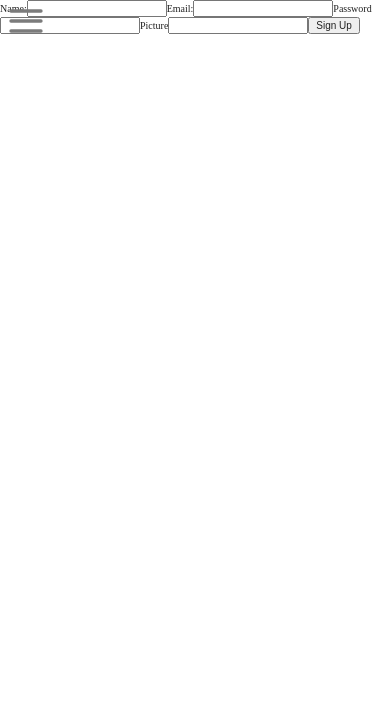
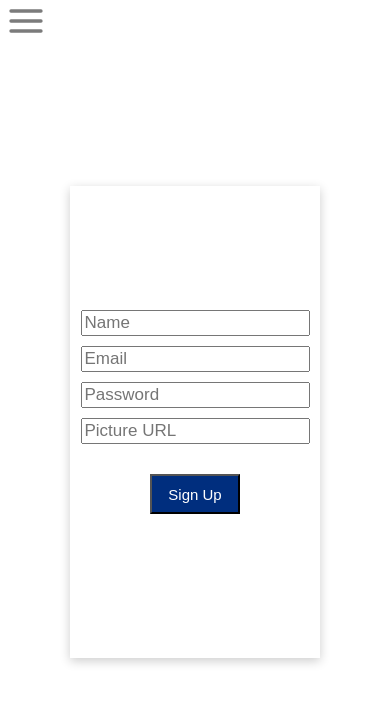
Before and after one commit to mnebot86/TheBarbershop, a React (Create React App) app in the folder client/: page /signup in a window 390 px wide. Shown: the top 704 px of the page. Built offline with nearby package versions, Linux system fonts and the light colour scheme; no server answers.

Commit message:
styled log in screen

```diff
--- a/client/src/screens/Detail/Detail.css
+++ b/client/src/screens/Detail/Detail.css
@@ -38,7 +38,7 @@ img {
 
 }
 
-.details-btn details-button {
+.details-btn button {
   background: #002E7E;
   color: #ffff;
   font-size: 3rem;
--- a/client/src/screens/Home/Home.jsx
+++ b/client/src/screens/Home/Home.jsx
@@ -7,7 +7,7 @@ const Home = (props) => {
       <div className="homeBg">
         <div className="home-wordBg">
           <p className="home-word-wrap">
-            <span>TheBarberShop...</span>is your one shop stop, for the freshes hair style and
+            <span>TheBarberShop</span>is your one shop stop, for the freshes hair style and
             cuts.
           </p>
         </div>
--- a/client/src/screens/SignIn/SignIn.css
+++ b/client/src/screens/SignIn/SignIn.css
@@ -0,0 +1,158 @@
+.sign-in {
+  display: flex;
+  min-width: 100vw;
+  min-height: 100vh;
+  justify-content: center;
+  align-items: center;
+}
+
+.sign-in-form {
+  display: flex;
+  flex-direction: column;
+  width: 80vw;
+  height: 80vh;
+  justify-content: center;
+  align-items: center;
+}
+
+.sign-in-inner {
+  box-shadow: 0 3px 10px rgb(0 0 0 / 0.2);
+  display: flex;
+  flex-direction: column;
+  justify-content: center;
+  align-items: center;
+  width: 80%;
+  height: 80%;
+}
+
+.sign-in-inputs {
+  font-size: 2vw;
+  margin-bottom: 1rem;
+}
+
+.sign-in-form button {
+  margin: 2rem 0;
+  width: 16rem;
+  height: 6rem;
+  font-size: 2rem;
+  color: #fff;
+  background: #002e7e;
+}
+
+@media screen and (max-width: 1200px) {
+  .sign-in-form {
+    display: flex;
+    flex-direction: column;
+    width: 80vw;
+    height: 80vh;
+    justify-content: center;
+    align-items: center;
+  }
+
+  .sign-in-inner {
+    display: flex;
+    flex-direction: column;
+    justify-content: center;
+    align-items: center;
+    min-width: 176px;
+    min-height: 300px;
+    width: 70%;
+    height: 70%;
+  }
+
+  .sign-in-form button {
+    margin: 2rem 0;
+    width: 16rem;
+    height: 6rem;
+    font-size: 2rem;
+    color: #fff;
+    background: #002e7e;
+  }
+}
+@media screen and (max-width: 1024px) {
+  .sign-in-form {
+    display: flex;
+    flex-direction: column;
+    width: 80vw;
+    height: 80vh;
+    justify-content: center;
+    align-items: center;
+  }
+
+  .sign-in-inner {
+    display: flex;
+    flex-direction: column;
+    justify-content: center;
+    align-items: center;
+    min-width: 176px;
+    min-height: 300px;
+    width: 70%;
+  }
+
+  .sign-in-form button {
+    margin: 2rem 0;
+    font-size: 2rem;
+    color: #fff;
+    background: #002e7e;
+  }
+}
+@media screen and (max-width: 768px) {
+  .sign-in-form {
+    display: flex;
+    flex-direction: column;
+    width: 80vw;
+    height: 80vh;
+    justify-content: center;
+    align-items: center;
+  }
+
+  .sign-in-inner {
+    display: flex;
+    flex-direction: column;
+    justify-content: center;
+    align-items: center;
+    width: 80%;
+  }
+
+  .sign-in-form button {
+    margin: 2rem 0;
+    width: 13rem;
+    height: 6rem;
+    font-size: 1.5rem;
+    color: #fff;
+    background: #002e7e;
+  }
+}
+@media screen and (max-width: 480px) {
+  .sign-in-form {
+    display: flex;
+    flex-direction: column;
+    width: 80vw;
+    min-width: 260px;
+    height: 80vh;
+    justify-content: center;
+    align-items: center;
+  }
+
+  .sign-in-inner {
+    display: flex;
+    flex-direction: column;
+    justify-content: center;
+    align-items: center;
+    min-width: 195px;
+    min-height: 300px;
+  }
+
+  .sign-in-inputs {
+    font-size: 1.7rem;
+  }
+
+  .sign-in-form button {
+    margin: 2rem 0;
+    width: 9rem;
+    height: 4rem;
+    font-size: 1.5rem;
+    color: #fff;
+    background: #002e7e;
+  }
+}
--- a/client/src/screens/SignIn/SignIn.jsx
+++ b/client/src/screens/SignIn/SignIn.jsx
@@ -1,7 +1,8 @@
 import { useHistory } from "react-router-dom";
 import { login } from "../../services/clients";
 import { useState } from "react";
-
+import Layout from "../../components/Layout/Layout";
+import "./SignIn.css";
 const SignIn = (props) => {
   const history = useHistory();
 
@@ -27,18 +28,22 @@ const SignIn = (props) => {
 
   const { email, password } = form;
   return (
-    <div>
-      <form onSubmit={onSignIn}>
-        <label htmlFor="email">Email:</label>
+    <div className="sign-in">
+      <Layout>
+        <form className="sign-in-form" onSubmit={onSignIn}>
+          <div className="sign-in-inner">
             <input
+              className="sign-up-inputs"
+              placeholder="Email"
               type="email"
               id="email"
               value={email}
               name="email"
               onChange={handleChange}
             />
-        <label htmlFor="password">Password</label>
             <input
+              className="sign-up-inputs"
+              placeholder="Password"
               type="password"
               id="password"
               value={password}
@@ -46,7 +51,9 @@ const SignIn = (props) => {
               onChange={handleChange}
             />
             <button type="submit">Sign In</button>
+          </div>
         </form>
+      </Layout>
     </div>
   );
 };
--- a/client/src/screens/SignUp/SignUp.css
+++ b/client/src/screens/SignUp/SignUp.css
@@ -0,0 +1,158 @@
+.sign-up {
+  display: flex;
+  min-width: 100vw;
+  min-height: 100vh;
+  justify-content: center;
+  align-items: center;
+}
+
+.sign-up-form {
+  display: flex;
+  flex-direction: column;
+  width: 80vw;
+  height: 80vh;
+  justify-content: center;
+  align-items: center;
+}
+
+.sign-up-inner {
+  box-shadow: 0 3px 10px rgb(0 0 0 / 0.2);
+  display: flex;
+  flex-direction: column;
+  justify-content: center;
+  align-items: center;
+  width: 80%;
+  height: 80%;
+}
+
+.sign-up-inputs {
+  font-size: 2vw;
+  margin-bottom: 1rem;
+}
+
+.sign-up-form button {
+  margin: 2rem 0;
+  width: 16rem;
+  height: 6rem;
+  font-size: 2rem;
+  color: #fff;
+  background: #002e7e;
+}
+
+@media screen and (max-width: 1200px) {
+  .sign-up-form {
+    display: flex;
+    flex-direction: column;
+    width: 80vw;
+    height: 80vh;
+    justify-content: center;
+    align-items: center;
+  }
+
+  .sign-up-inner {
+    display: flex;
+    flex-direction: column;
+    justify-content: center;
+    align-items: center;
+    min-width: 176px;
+    min-height: 300px;
+    width: 70%;
+    height: 70%;
+  }
+
+  .sign-up-form button {
+    margin: 2rem 0;
+    width: 16rem;
+    height: 6rem;
+    font-size: 2rem;
+    color: #fff;
+    background: #002e7e;
+  }
+}
+@media screen and (max-width: 1024px) {
+  .sign-up-form {
+    display: flex;
+    flex-direction: column;
+    width: 80vw;
+    height: 80vh;
+    justify-content: center;
+    align-items: center;
+  }
+
+  .sign-up-inner {
+    display: flex;
+    flex-direction: column;
+    justify-content: center;
+    align-items: center;
+    min-width: 176px;
+    min-height: 300px;
+    width: 70%;
+  }
+
+  .sign-up-form button {
+    margin: 2rem 0;
+    font-size: 2rem;
+    color: #fff;
+    background: #002e7e;
+  }
+}
+@media screen and (max-width: 768px) {
+  .sign-up-form {
+    display: flex;
+    flex-direction: column;
+    width: 80vw;
+    height: 80vh;
+    justify-content: center;
+    align-items: center;
+  }
+
+  .sign-up-inner {
+    display: flex;
+    flex-direction: column;
+    justify-content: center;
+    align-items: center;
+    width: 80%;
+  }
+
+  .sign-up-form button {
+    margin: 2rem 0;
+    width: 13rem;
+    height: 6rem;
+    font-size: 1.5rem;
+    color: #fff;
+    background: #002e7e;
+  }
+}
+@media screen and (max-width: 480px) {
+  .sign-up-form {
+    display: flex;
+    flex-direction: column;
+    width: 80vw;
+    min-width: 260px;
+    height: 80vh;
+    justify-content: center;
+    align-items: center;
+  }
+
+  .sign-up-inner {
+    display: flex;
+    flex-direction: column;
+    justify-content: center;
+    align-items: center;
+    min-width: 195px;
+    min-height: 300px;
+  }
+
+  .sign-up-inputs {
+    font-size: 1.7rem;
+  }
+
+  .sign-up-form button {
+    margin: 2rem 0;
+    width: 9rem;
+    height: 4rem;
+    font-size: 1.5rem;
+    color: #fff;
+    background: #002e7e;
+  }
+}
--- a/client/src/screens/SignUp/SignUp.jsx
+++ b/client/src/screens/SignUp/SignUp.jsx
@@ -2,8 +2,8 @@ import React from "react";
 import { useState } from "react";
 import { signUp } from "../../services/clients";
 import { useHistory } from "react-router-dom";
-import Layout from "../../components/Layout/Layout"
-import './SignUp.css'
+import Layout from "../../components/Layout/Layout";
+import "./SignUp.css";
 
 const SignUp = (props) => {
   const history = useHistory();
@@ -32,43 +32,59 @@ const SignUp = (props) => {
 
   const { name, email, password, image_url } = form;
   return (
+    <div className="sign-up">
       <Layout>
-      <form onSubmit={onSignUp}>
-        <label htmlFor="name">Name:</label>
+        <form className="sign-up-form" onSubmit={onSignUp}>
+          <div className="sign-up-inner">
+            <div className="sign-up-name">
               <input
+                placeholder="Name"
+                className="sign-up-inputs"
                 type="text"
                 id="name"
                 value={name}
                 name="name"
                 onChange={handleChange}
               />
-        <label htmlFor="email">Email:</label>
+            </div>
+            <div className="sign-up-email">
               <input
+                placeholder="Email"
+                className="sign-up-inputs"
                 type="email"
                 id="email"
                 value={email}
                 name="email"
                 onChange={handleChange}
               />
-        <label htmlFor="password">Password</label>
+            </div>
+            <div className="sign-up-password">
               <input
+                placeholder="Password"
+                className="sign-up-inputs"
                 type="password"
                 id="password"
                 value={password}
                 name="password"
                 onChange={handleChange}
               />
-        <label htmlFor="image_url">Picture</label>
+            </div>
+            <div className="sign-up-picture">
               <input
+                placeholder="Picture URL"
+                className="sign-up-inputs"
                 type="url"
                 id="image_url"
                 value={image_url}
                 name="image_url"
                 onChange={handleChange}
               />
+            </div>
             <button type="submit">Sign Up</button>
+          </div>
         </form>
       </Layout>
+    </div>
   );
 };
 export default SignUp;
```
Lines whose indentation alone changed are shown as unchanged.
